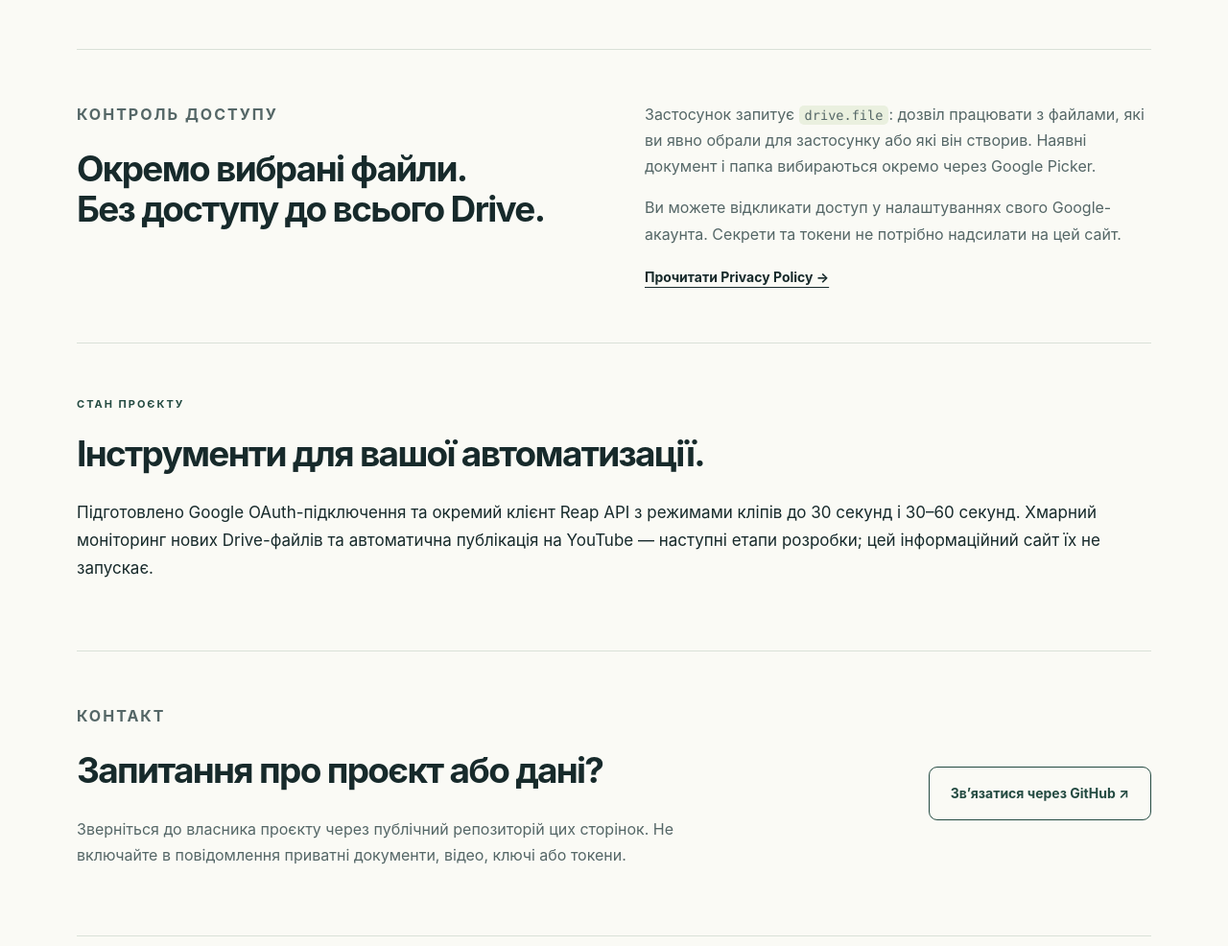
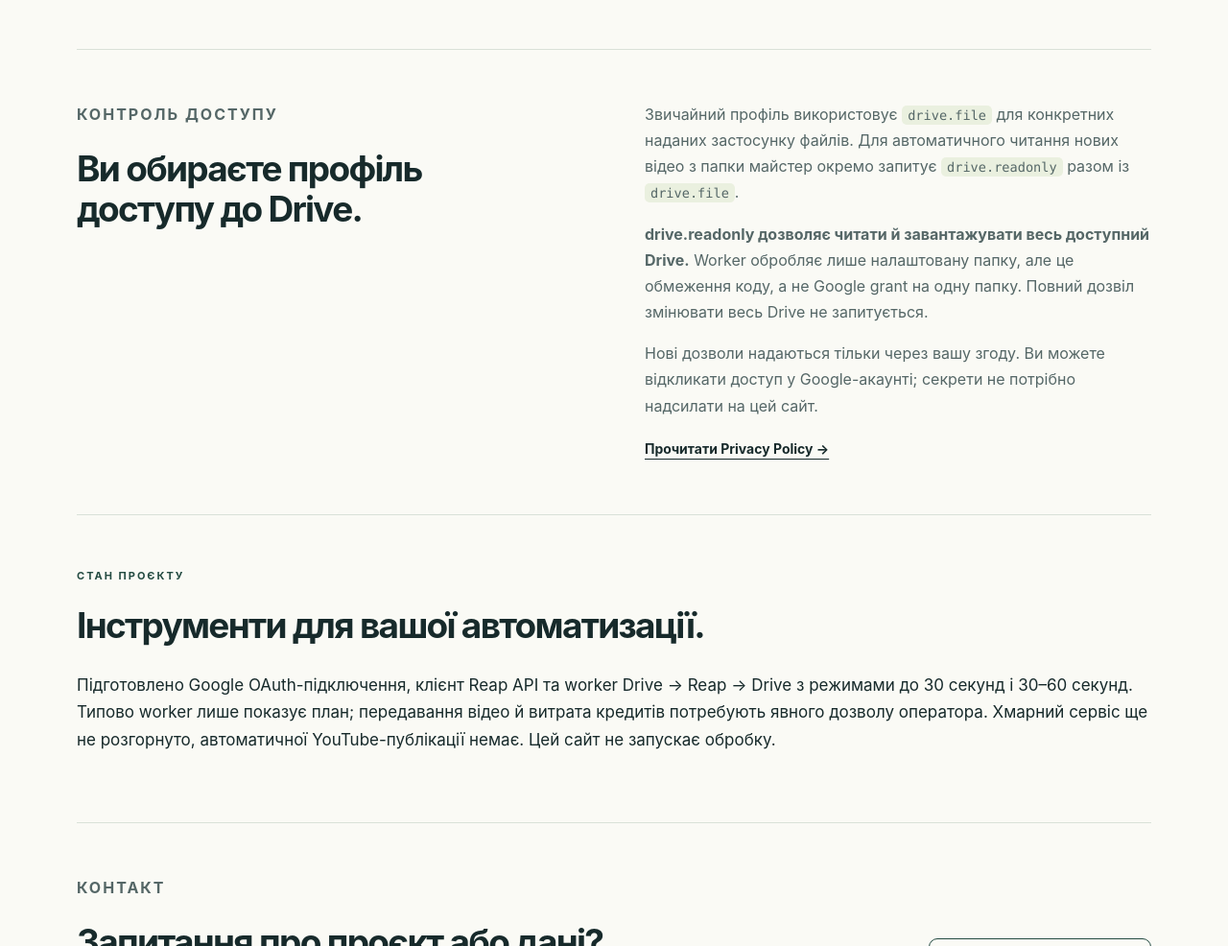
Before and after one commit to ysjh84s98n-code/video-clipping-agent-site, a plain HTML site: page index.html in a window 1280 px wide. Shown: the part 1227-2213 px from the top of the page at 96% size. Drawn offline with Linux system fonts and the light colour scheme.

Commit message:
Disclose explicit read-only Drive automation profile
Explain broad read access, folder filtering, operator consent, worker cache retention and output journals. Preserve the narrower drive.file option and verify the updated public text anonymously.

```diff
--- a/index.html
+++ b/index.html
@@ -32,10 +32,10 @@
       </ol>
     </section>
     <section class="permission section" aria-labelledby="permission-title">
-      <div><p class="eyebrow">КОНТРОЛЬ ДОСТУПУ</p><h2 id="permission-title">Окремо вибрані файли.<br>Без доступу до всього Drive.</h2></div>
-      <div><p>Застосунок запитує <code>drive.file</code>: дозвіл працювати з файлами, які ви явно обрали для застосунку або які він створив. Наявні документ і папка вибираються окремо через Google Picker.</p><p>Ви можете відкликати доступ у налаштуваннях свого Google-акаунта. Секрети та токени не потрібно надсилати на цей сайт.</p><a class="text-link" href="privacy.html">Прочитати Privacy Policy →</a></div>
+      <div><p class="eyebrow">КОНТРОЛЬ ДОСТУПУ</p><h2 id="permission-title">Ви обираєте профіль<br>доступу до Drive.</h2></div>
+      <div><p>Звичайний профіль використовує <code>drive.file</code> для конкретних наданих застосунку файлів. Для автоматичного читання нових відео з папки майстер окремо запитує <code>drive.readonly</code> разом із <code>drive.file</code>.</p><p><strong>drive.readonly дозволяє читати й завантажувати весь доступний Drive.</strong> Worker обробляє лише налаштовану папку, але це обмеження коду, а не Google grant на одну папку. Повний дозвіл змінювати весь Drive не запитується.</p><p>Нові дозволи надаються тільки через вашу згоду. Ви можете відкликати доступ у Google-акаунті; секрети не потрібно надсилати на цей сайт.</p><a class="text-link" href="privacy.html">Прочитати Privacy Policy →</a></div>
     </section>
-    <section class="section" aria-labelledby="automation-title"><p class="eyebrow">СТАН ПРОЄКТУ</p><h2 id="automation-title">Інструменти для вашої автоматизації.</h2><p>Підготовлено Google OAuth-підключення та окремий клієнт Reap API з режимами кліпів до 30 секунд і 30–60 секунд. Хмарний моніторинг нових Drive-файлів та автоматична публікація на YouTube — наступні етапи розробки; цей інформаційний сайт їх не запускає.</p></section>
+    <section class="section" aria-labelledby="automation-title"><p class="eyebrow">СТАН ПРОЄКТУ</p><h2 id="automation-title">Інструменти для вашої автоматизації.</h2><p>Підготовлено Google OAuth-підключення, клієнт Reap API та worker Drive → Reap → Drive з режимами до 30 секунд і 30–60 секунд. Типово worker лише показує план; передавання відео й витрата кредитів потребують явного дозволу оператора. Хмарний сервіс ще не розгорнуто, автоматичної YouTube-публікації немає. Цей сайт не запускає обробку.</p></section>
     <section class="contact section" aria-labelledby="contact-title"><div><p class="eyebrow">КОНТАКТ</p><h2 id="contact-title">Запитання про проєкт або дані?</h2><p>Зверніться до власника проєкту через публічний репозиторій цих сторінок. Не включайте в повідомлення приватні документи, відео, ключі або токени.</p></div><a class="button secondary" href="https://github.com/ysjh84s98n-code/video-clipping-agent-site/issues">Зв’язатися через GitHub ↗</a></section>
   </main>
   <footer class="shell footer"><span>Video-Clipping-Agent · maintained by <a href="https://github.com/ysjh84s98n-code">ysjh84s98n-code</a></span><a href="privacy.html" lang="en">Privacy Policy</a></footer>
```
Also changed, not shown: privacy.html (+3 -3 lines), 1 other file.
